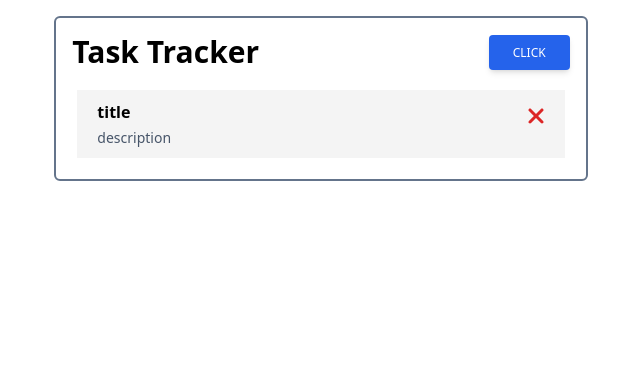
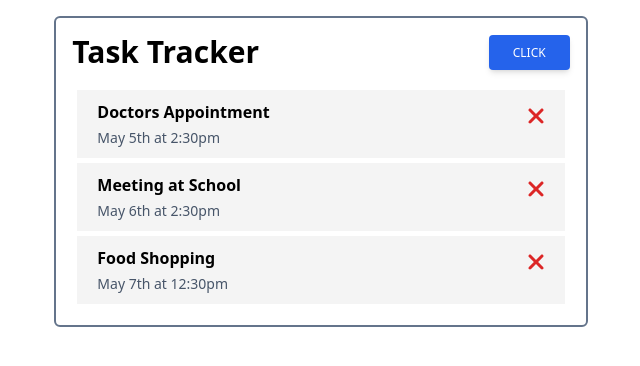
Before and after one commit to Sepehr-Aghdasi/task-tracker, an Angular app: page / in a window 1280 px wide. Shown: the top 366 px of the page, without its empty margins (319-959 px from the left). Built offline with nearby package versions, Linux system fonts and the light colour scheme; data requests are answered from the project's data file.

Commit message:
Fix mistake move all functions to tasks component

```diff
--- a/src/app/components/task-items/task-items.component.html
+++ b/src/app/components/task-items/task-items.component.html
@@ -1,8 +1,8 @@
-<div (click)="doneTask()" [ngClass]="done ? 'done' : ''" class="task-item">
+<div (click)="doneTask()" [ngClass]="reminder ? 'done' : ''" class="task-item">
   <div class="flex justify-between">
     <div>
-      <h4 class="font-bold text-base mb-1">title</h4>
-      <p class="text-slate-600 text-sm">description</p>
+      <h4 class="font-bold text-base mb-1">{{ text }}</h4>
+      <p class="text-slate-600 text-sm">{{ day }}</p>
     </div>
     <div>
       <fa-icon
--- a/src/app/components/task-items/task-items.component.ts
+++ b/src/app/components/task-items/task-items.component.ts
@@ -1,7 +1,4 @@
-import { ITasks } from './../../../interfaces/Task';
 import { Component, Input, OnInit } from '@angular/core';
-
-import { TasksService } from './../../services/tasks.service';
 
 import { faTimes } from '@fortawesome/free-solid-svg-icons';
 
@@ -11,27 +8,17 @@
   styleUrls: ['./task-items.component.scss'],
 })
 export class TaskItemsComponent implements OnInit {
-  @Input() title: string = '';
-  @Input() description: string = '';
-  @Input() done: boolean = false;
+  @Input() text: string = '';
+  @Input() day: string = '';
+  @Input() reminder: boolean = false;
 
   faTimes = faTimes;
 
-  tasks: ITasks[] = [];
+  constructor() {}
 
-  constructor(private tasksService: TasksService) {}
-
-  ngOnInit(): void {
-    this.getTasks();
-  }
-
-  getTasks() {
-    return this.tasksService.getTasks().subscribe((data) => {
-      this.tasks = data;
-    });
-  }
+  ngOnInit(): void {}
 
   doneTask() {
-    this.done = !this.done;
+    this.reminder = !this.reminder;
   }
 }
--- a/src/app/components/tasks/tasks.component.html
+++ b/src/app/components/tasks/tasks.component.html
@@ -1 +1,5 @@
-<app-task-items></app-task-items>
+<div class="task">
+  <div *ngFor="let task of tasks">
+    <app-task-items [text]="task.text" [day]="task.day"></app-task-items>
+  </div>
+</div>
--- a/src/app/components/tasks/tasks.component.ts
+++ b/src/app/components/tasks/tasks.component.ts
@@ -1,15 +1,24 @@
 import { Component, OnInit } from '@angular/core';
 
+import { ITasks } from './../../../interfaces/Task';
+import { TasksService } from './../../services/tasks.service';
 @Component({
   selector: 'app-tasks',
   templateUrl: './tasks.component.html',
-  styleUrls: ['./tasks.component.scss']
+  styleUrls: ['./tasks.component.scss'],
 })
 export class TasksComponent implements OnInit {
+  tasks: ITasks[] = [];
 
-  constructor() { }
+  constructor(private tasksService: TasksService) {}
 
   ngOnInit(): void {
+    this.getTasks();
   }
 
+  getTasks() {
+    return this.tasksService.getTasks().subscribe((data) => {
+      this.tasks = data;
+    });
+  }
 }
```
